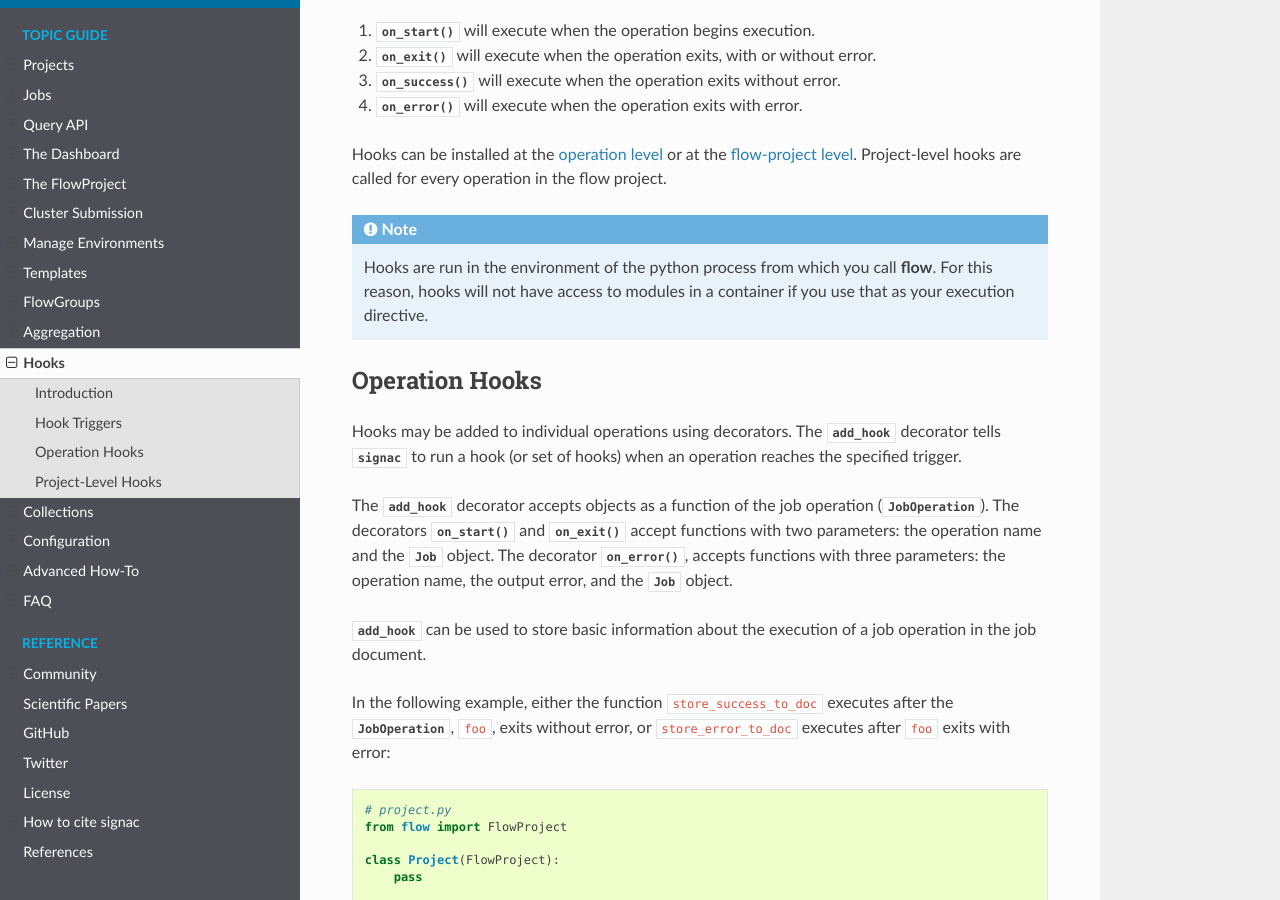
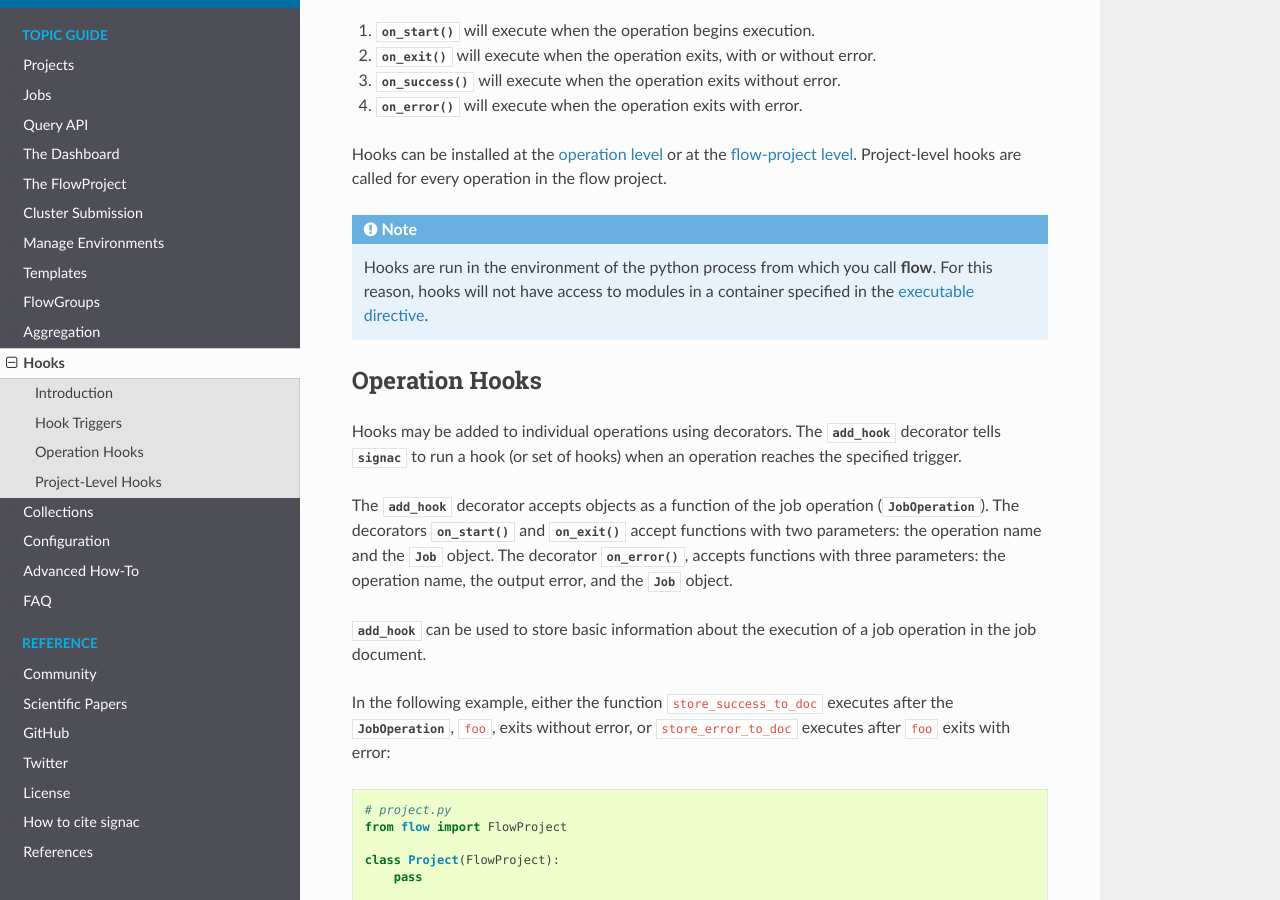
Before and after one commit to glotzerlab/signac-docs, a Sphinx documentation site: the page built from docs/source/hooks.rst, in a window 1280 px wide and 900 px high, scrolled down 637 px. Built offline with Sphinx 7.4.7 and the Read the Docs theme 2.0.0, drawn with Linux system fonts in a browser that asks for light colours.

Commit message:
Link to executable directive

```diff
--- a/docs/source/hooks.rst
+++ b/docs/source/hooks.rst
@@ -36,7 +36,7 @@ Project-level hooks are called for every operation in the flow project.
 .. note::
 
     Hooks are run in the environment of the python process from which you call **flow**.
-    For this reason, hooks will not have access to modules in a container if you use that as your execution directive.
+    For this reason, hooks will not have access to modules in a container specified in the :term:`executable directive<executable>`.
 
 .. _operation hooks:
 
```
